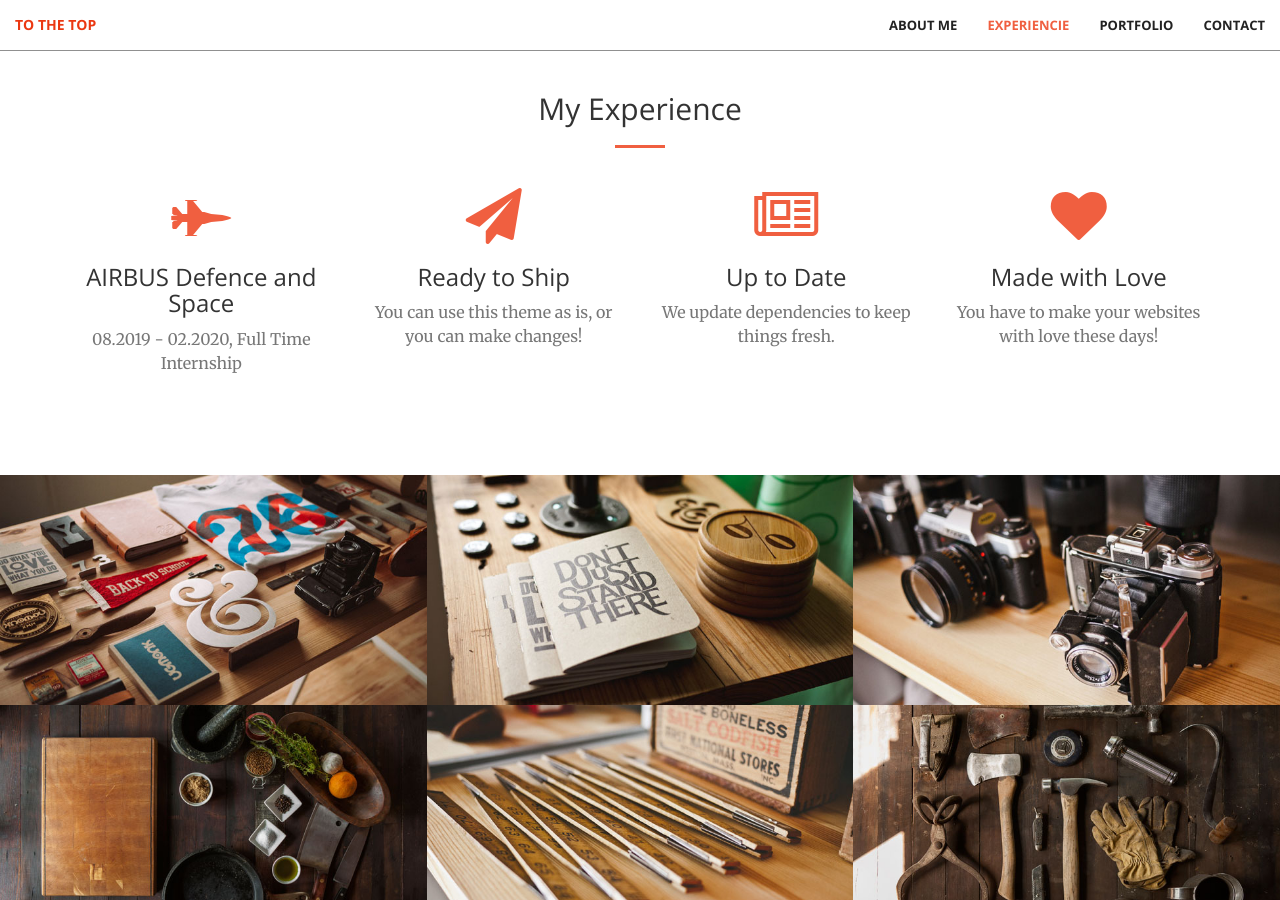
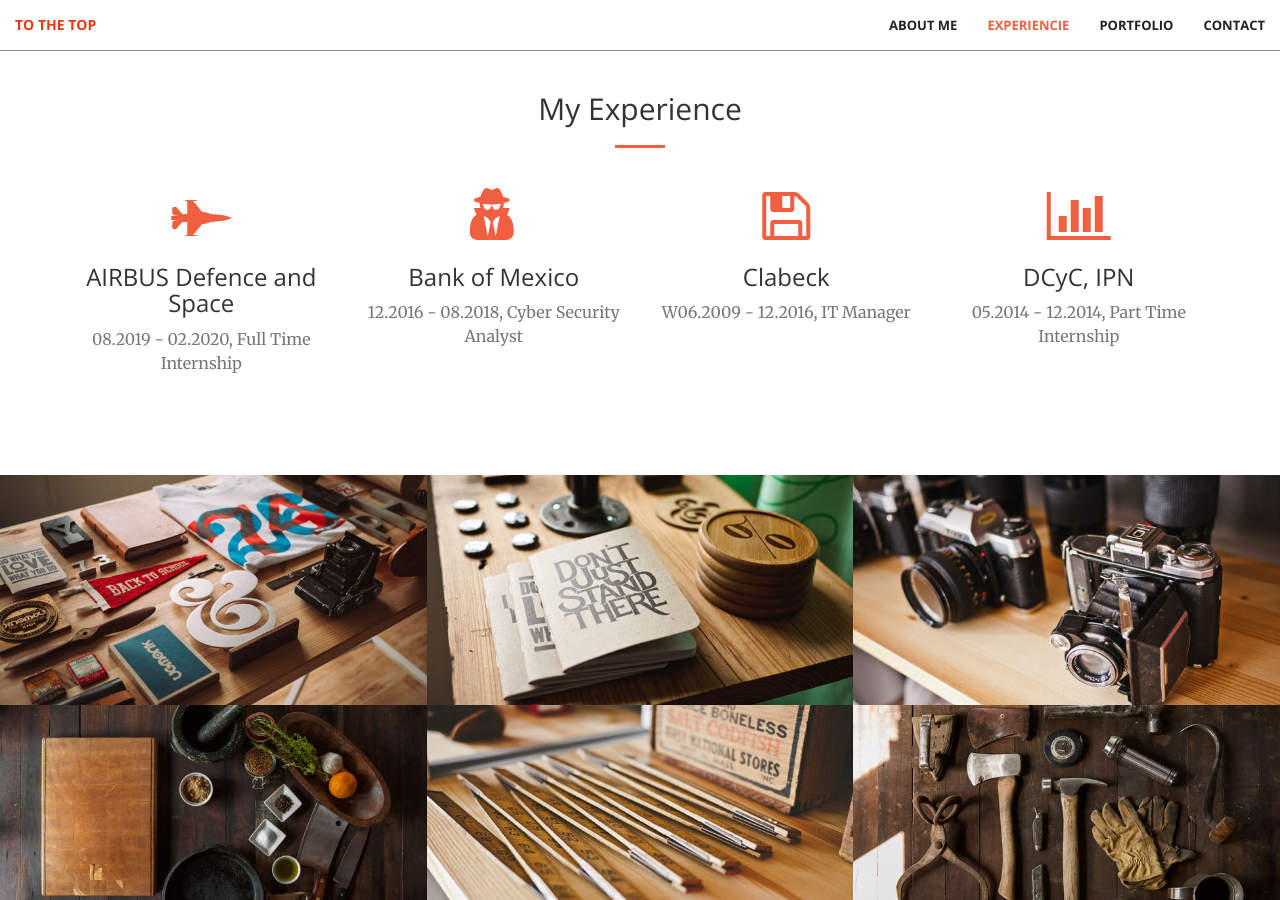
Before and after one commit to andresbecker/andresbecker.github.io, a Jekyll site: the page built from index.html, in a window 1280 px wide and 900 px high, scrolled down 1320 px. Built offline with Jekyll 4.4.1, drawn with Linux system fonts in a browser that asks for light colours; some of the changed text lies outside the part shown.

Commit message:
more personal info 2

```diff
--- a/_includes/aside.html
+++ b/_includes/aside.html
@@ -1,7 +1,7 @@
   <aside class="bg-dark">
       <div class="container text-center">
           <div class="call-to-action">
-              <h2>Take a look into my Resume!</h2>
+              <h2>Take a look into my full Resume!</h2>
               <a href="Files/CV_ABECKER.pdf" class="btn btn-default btn-xl">Download PDF</a>
               <!--<a href="#" class="btn btn-default btn-xl wow tada">Download Now!</a> -->
           </div>
--- a/_includes/contact.html
+++ b/_includes/contact.html
@@ -4,22 +4,22 @@
             <div class="col-lg-8 col-lg-offset-2 text-center">
                 <h2 class="section-heading">Let's Get In Touch!</h2>
                 <hr class="primary">
-                <p>Ready to start your next project with us? That's great! Give us a call or send us an email and we will get back to you as soon as possible!</p>
+                <p>Do you have any question? Don't hesitate to contact me!</p>
             </div>
         <div class="col-lg-2 col-lg-offset-2 text-center">
-            <a href="https://twitter.com/{{ site.twitter_username }}">
-                <i class="fa fa-twitter fa-3x wow bounceIn" data-wow-delay=".1s"></i>
-                <p>{{ site.twitter_username }}</p>
+            <a href="https://www.linkedin.com/in/andres-becker-b951b8b2/">
+                <i class="fa fa-linkedin fa-3x wow bounceIn" data-wow-delay=".1s"></i>
+                <p>{{ site.linkedin_username }}</p>
             </a>
         </div>
         <div class="col-lg-2 col-lg-offset-1 text-center">
-            <a href="mailto:{{ site.email }}">
+            <a href="mailto:andres.becker@tum.de">
             <i class="fa fa-envelope-o fa-3x wow bounceIn" data-wow-delay=".1s"></i>
                 <p>{{ site.email }}</p>
             </a>
         </div>
         <div class="col-lg-2 col-lg-offset-1 text-center">
-            <a href="https://github.com/{{ site.github_username }}">
+            <a href="https://github.com/andresbecker">
             <i class="fa fa-github fa-3x wow bounceIn" data-wow-delay=".1s"></i>
                 <p>{{ site.github_username }}</p>
             </a>
--- a/_includes/services.html
+++ b/_includes/services.html
@@ -18,23 +18,23 @@
             </div>
             <div class="col-lg-3 col-md-6 text-center">
                 <div class="service-box">
-                    <i class="fa fa-4x fa-paper-plane wow bounceIn text-primary" data-wow-delay=".1s"></i>
-                    <h3>Ready to Ship</h3>
-                    <p class="text-muted">You can use this theme as is, or you can make changes!</p>
+                    <i class="fa fa-4x fa-user-secret wow bounceIn text-primary" data-wow-delay=".1s"></i>
+                    <h3>Bank of Mexico</h3>
+                    <p class="text-muted">12.2016 - 08.2018, Cyber Security Analyst</p>
                 </div>
             </div>
             <div class="col-lg-3 col-md-6 text-center">
                 <div class="service-box">
-                    <i class="fa fa-4x fa-newspaper-o wow bounceIn text-primary" data-wow-delay=".2s"></i>
-                    <h3>Up to Date</h3>
-                    <p class="text-muted">We update dependencies to keep things fresh.</p>
+                    <i class="fa fa-4x fa-floppy-o wow bounceIn text-primary" data-wow-delay=".2s"></i>
+                    <h3>Clabeck</h3>
+                    <p class="text-muted">W06.2009 - 12.2016, IT Manager</p>
                 </div>
             </div>
             <div class="col-lg-3 col-md-6 text-center">
                 <div class="service-box">
-                    <i class="fa fa-4x fa-heart wow bounceIn text-primary" data-wow-delay=".3s"></i>
-                    <h3>Made with Love</h3>
-                    <p class="text-muted">You have to make your websites with love these days!</p>
+                    <i class="fa fa-4x fa-bar-chart wow bounceIn text-primary" data-wow-delay=".3s"></i>
+                    <h3>DCyC, IPN</h3>
+                    <p class="text-muted">05.2014 - 12.2014, Part Time Internship</p>
                 </div>
             </div>
         </div>
```
